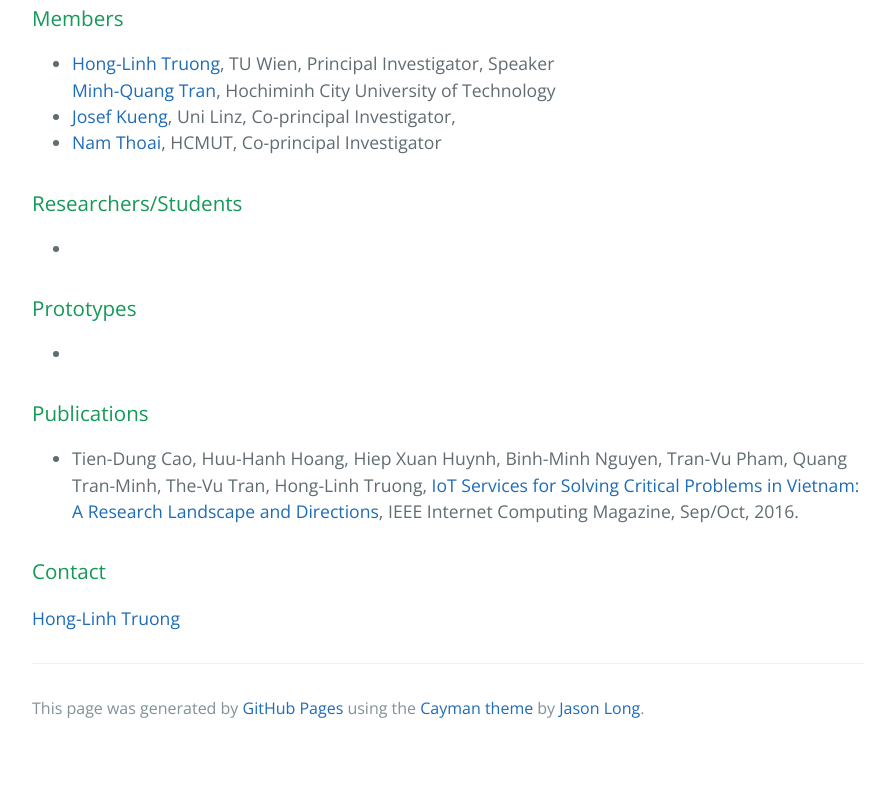
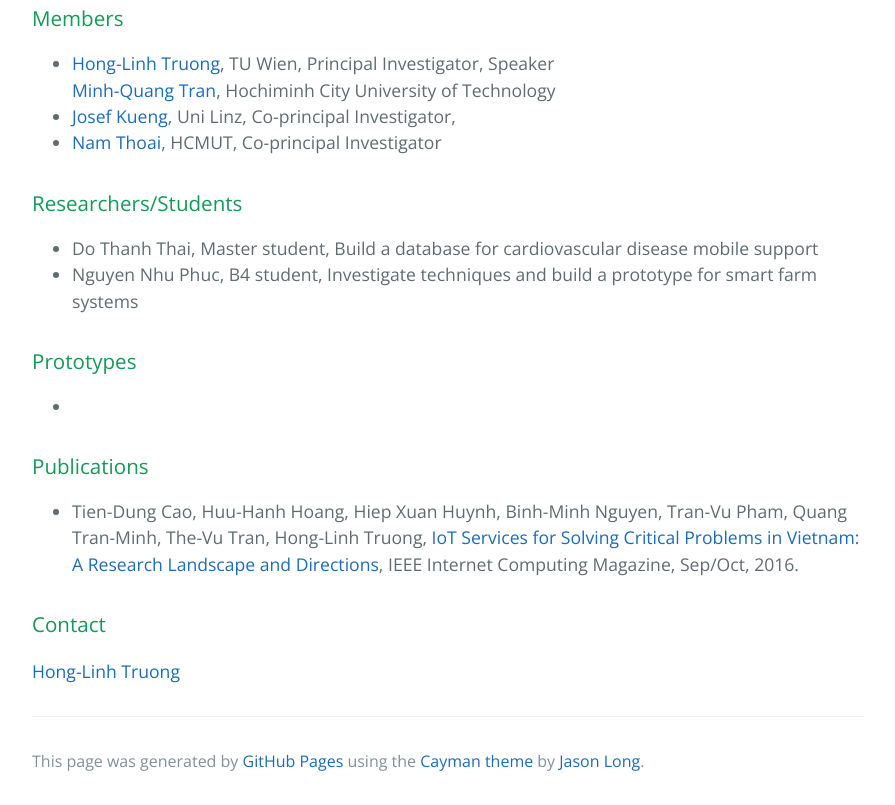
Before and after one commit to alpslab/alpslab.github.io, a plain HTML site: page index.html in a window 1280 px wide. Shown: the part 1039-1844 px from the top of the page, without its empty margins (192-1087 px from the left). Before the commit the page ends 1791 px from the top, so only its background shows below. Drawn offline with nearby package versions, Linux system fonts and the light colour scheme.

Commit message:
Update index.html

```diff
--- a/index.html
+++ b/index.html
@@ -56,7 +56,8 @@ involved institutions.</p>
 <h3>
 <a id="students" class="anchor" href="#students" aria-hidden="true"><span aria-hidden="true" class="octicon octicon-link"></span></a>Researchers/Students</h3>
   <ul>
-  <li> </li>
+  <li> Do Thanh Thai, Master student, Build a database for cardiovascular disease mobile support </li>
+  <li> Nguyen Nhu Phuc, B4 student, Investigate techniques and build a prototype for smart farm systems</li>
 </ul>
 <h3>
 <a id="prototypes" class="anchor" href="#prototypes" aria-hidden="true"><span aria-hidden="true" class="octicon octicon-link"></span></a>Prototypes</h3>
```
